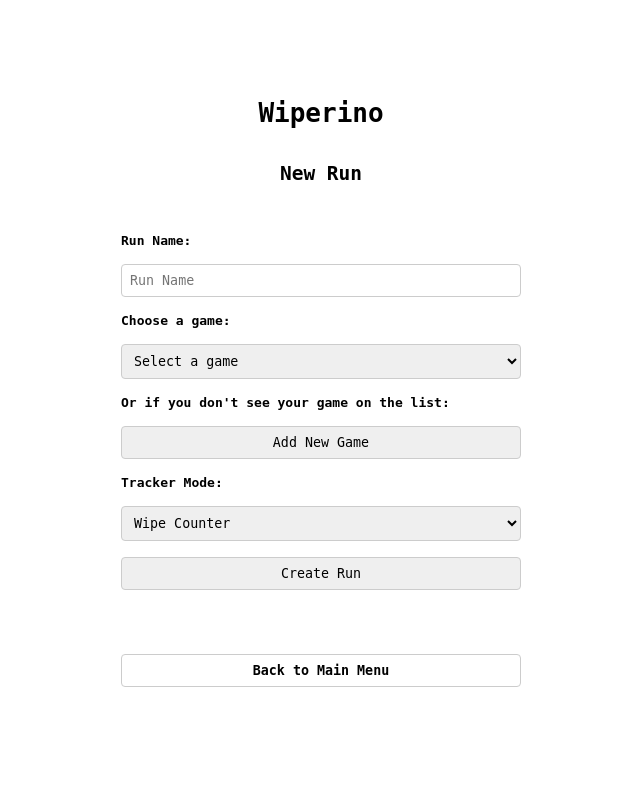
After one commit to hafbjorn109/wiperino, a Django app: page /runs/create/ in a window 1280 px wide. The commit adds this page. Shown: the whole page, without its empty margins (319-959 px from the left). Run offline with Django 5.2, Linux system fonts and the light colour scheme.

Commit message:
create new run html created

```diff
--- /dev/null
+++ b/playerhub/templates/playerhub/create_new_run.html
@@ -0,0 +1,41 @@
+{% extends 'base.html' %}
+{% load static %}
+{% block content %}
+<div class="dashboard">
+    <h1>Wiperino</h1>
+    <h2>New Run</h2>
+    <form class="form-section">
+        <label for="run-name">Run Name:</label>
+        <input type="text" id="run-name" placeholder="Run Name">
+
+        <label for="game-select">Choose a game:</label>
+        <select name="game" id="game-select">
+            <option value="">Select a game</option>
+        </select>
+        <label for="add-game-btn">Or if you don't see your game on the list:</label>
+        <button type="button" id="add-game-btn">Add New Game</button>
+        <div id="add-game-section" class="hidden">
+            <label for="new-game-input">Enter name and save: </label>
+            <input type="text" id="new-game-input" placeholder="Game Name">
+            <button type="button" id="new-game-save-btn">Add to list</button>
+        </div>
+
+        <label for="mode-select">Tracker Mode:</label>
+        <select name="mode" id="mode-select">
+            <option value="WIPECOUNTER"> Wipe Counter</option>
+            <option value="SPEEDRUN">Speedrun Timer</option>
+        </select>
+
+        <button class="create-btn">Create Run</button>
+    </form>
+    <div class="form-section">
+        <button type="button" class="btn back-btn" onclick="window.location.href='/dashboard'">
+            Back to Main Menu
+        </button>
+    </div>
+</div>
+{% endblock %}
+
+{% block scripts %}
+<script src="{% static 'js/playerhub/create_new_run.js' %}"></script>
+{% endblock %}
--- a/playerhub/templates/playerhub/main_dashboard.html
+++ b/playerhub/templates/playerhub/main_dashboard.html
@@ -6,7 +6,7 @@
     <h1>Wiperino</h1>
 
     <div class="section">
-      <a href="#" class="btn">New Run</a>
+      <a href="{% url 'runs-create' %}" class="btn">New Run</a>
       <a href="#" class="btn">My Runs</a>
       <a href="#" class="btn">Join Session</a>
       <a href="#" class="btn">Leaderboards</a>
--- a/playerhub/views.py
+++ b/playerhub/views.py
@@ -1,7 +1,9 @@
+from os import TMP_MAX
+
 from rest_framework import generics
 from rest_framework.permissions import IsAuthenticated
-from .models import Run, WipeCounter, Timer
-from .serializers import RunSerializer, WipeCounterSerializer, TimerSerializer
+from .models import Run, WipeCounter, Timer, Game
+from .serializers import RunSerializer, WipeCounterSerializer, TimerSerializer, GameSerializer
 from django.shortcuts import get_object_or_404
 from django.views.generic import TemplateView
 
@@ -91,6 +93,26 @@ class TimerView(generics.RetrieveUpdateDestroyAPIView):
         ), id=self.kwargs['timer_id'])
 
 
+class GameListView(generics.ListCreateAPIView):
+    """
+    API view to retrieve list of games or create a new game.
+    """
+    permission_classes = [IsAuthenticated]
+    serializer_class = GameSerializer
+    queryset = Game.objects.all()
+
+
+class GameView(generics.RetrieveUpdateDestroyAPIView):
+    """
+    API view to retrieve, update, or delete a specific game.
+    """
+    permission_classes = [IsAuthenticated]
+    serializer_class = GameSerializer
+
+    def get_object(self):
+        return get_object_or_404(Game, id=self.kwargs['game_id'])
+
+
 class MainDashboardView(TemplateView):
     """
     View responsible for displaying the main dashboard after user login.
@@ -98,3 +120,7 @@ class MainDashboardView(TemplateView):
     Requires the user to be authenticated. Renders the main menu.
     """
     template_name = 'playerhub/main_dashboard.html'
+
+
+class CreateNewRunView(TemplateView):
+    template_name = 'playerhub/create_new_run.html'
--- a/static/css/style.css
+++ b/static/css/style.css
@@ -86,3 +86,45 @@ body {
   width: 100%;
   max-width: 240px;
 }
+
+.form-section {
+  display: flex;
+  flex-direction: column;
+  gap: 1rem;
+  max-width: 400px;
+  width: 100%;
+  margin: 2rem auto;
+}
+.form-section label {
+  font-weight: bold;
+}
+.form-section input,
+.form-section select,
+.form-section button {
+  padding: 0.5rem;
+  border: 1px solid #ccc;
+  border-radius: 4px;
+  font-family: monospace;
+}
+
+.hidden {
+  display: none;
+}
+
+@media (max-width: 600px) {
+  .form-section {
+    padding: 1rem;
+    max-width: 90%;
+  }
+
+  .form-section input,
+  .form-section select,
+  .form-section button {
+    font-size: 1rem;
+  }
+
+  .dashboard h2 {
+    font-size: 1.5rem;
+    text-align: center;
+  }
+}
--- a/static/js/logout.js
+++ b/static/js/logout.js
@@ -4,7 +4,7 @@ document.addEventListener("DOMContentLoaded", () => {
         logoutBtn.addEventListener('click', () => {
             localStorage.removeItem('access');
             localStorage.removeItem('refresh');
-            window.location.href = '';
+            window.location.href = '/login/';
         });
     }
 });
--- /dev/null
+++ b/static/js/playerhub/create_new_run.js
@@ -0,0 +1,20 @@
+document.addEventListener('DOMContentLoaded', () => {
+    const addGameButton = document.getElementById('add-game-btn');
+    const addGameSection = document.getElementById('add-game-section');
+
+    addGameButton.addEventListener('click', () => {
+        addGameSection.classList.toggle('hidden');
+
+        const gameNameInput = document.getElementById('new-game-input').value;
+        const saveGameButton = document.getElementById('new-game-save-btn');
+
+        saveGameButton.addEventListener('click', () => {
+            console.log('Save game');
+            console.log(gameNameInput)
+            addGameSection.classList.toggle('hidden');
+
+
+        })
+
+    })
+})
--- a/wiperino/urls.py
+++ b/wiperino/urls.py
@@ -24,44 +24,45 @@ from rest_framework_simplejwt.views import TokenObtainPairView, TokenRefreshView
 urlpatterns = [
     path('admin/', admin.site.urls),
 
+    # API endpoints - playerhub
     path('api/runs/', playerhub_views.RunListView.as_view(), name='api-runs'),
     path('api/runs/<int:pk>/', playerhub_views.RunView.as_view(), name='api-run'),
-
     path('api/runs/<int:run_id>/wipecounters/',
          playerhub_views.WipeCounterListView.as_view(), name='api-wipecounters'),
     path('api/runs/<int:run_id>/wipecounters/<int:wipecounter_id>/',
          playerhub_views.WipeCounterView.as_view(), name='api-wipecounter'),
-
     path('api/runs/<int:run_id>/timers/',
          playerhub_views.TimerListView.as_view(), name='api-timers'),
     path('api/runs/<int:run_id>/timers/<int:timer_id>/',
          playerhub_views.TimerView.as_view(), name='api-timer'),
+    path('api/games/', playerhub_views.GameListView.as_view(), name='api-games'),
+    path('api/games/<int:pk>/', playerhub_views.GameView.as_view(), name='api-game'),
 
+    # API endpoints - livehub
     path('api/polls/mod/<str:moderator_session_code>/',
          livehub_views.ModeratorPollListView.as_view(), name='api-polls-moderator'),
     path('api/polls/mod/<str:moderator_session_code>/<int:poll_id>/',
          livehub_views.ModeratorPollView.as_view(), name='api-poll-moderator'),
-
     path('api/polls/<str:session_code>/',
          livehub_views.ViewerPollListView.as_view(), name='api-polls'),
-
     path('api/polls/mod/<str:moderator_session_code>/<int:poll_id>/answers/',
          livehub_views.ModeratorAnswerListView.as_view(), name='api-answers-moderator'),
     path('api/polls/mod/<str:moderator_session_code>/<int:poll_id>/answers/<int:answer_id>/',
          livehub_views.ModeratorAnswerView.as_view(), name='api-answer-moderator'),
-
     path('api/polls/<str:session_code>/<int:poll_id>/answers/',
          livehub_views.ViewerAnswerListView.as_view(), name='api-answers'),
 
-    # HTML views
-    path('login/', users_views.LoginPageView.as_view(), name='login'),
-    path('register/', users_views.RegisterPageView.as_view(), name='register'),
-
-    # API endpoints
+    # API endpoints - user authorization
     path('api/register/', users_views.RegisterView.as_view(), name='api-register'),
     path('api/login/', TokenObtainPairView.as_view(), name='api-login'),
     path('api/token/refresh/', TokenRefreshView.as_view(), name='api-token-refresh'),
 
+    # HTML views - user authorization
+    path('login/', users_views.LoginPageView.as_view(), name='login'),
+    path('register/', users_views.RegisterPageView.as_view(), name='register'),
+
+    # HTML views - playerhub
     path('dashboard/', playerhub_views.MainDashboardView.as_view(), name='main-dashboard'),
+    path('runs/create/', playerhub_views.CreateNewRunView.as_view(), name='runs-create'),
 
 ]
```
